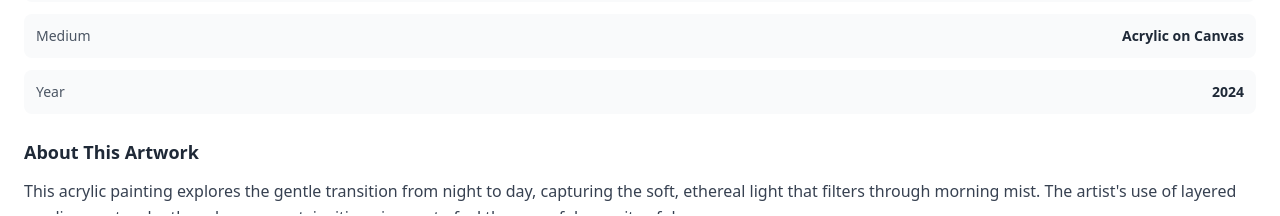
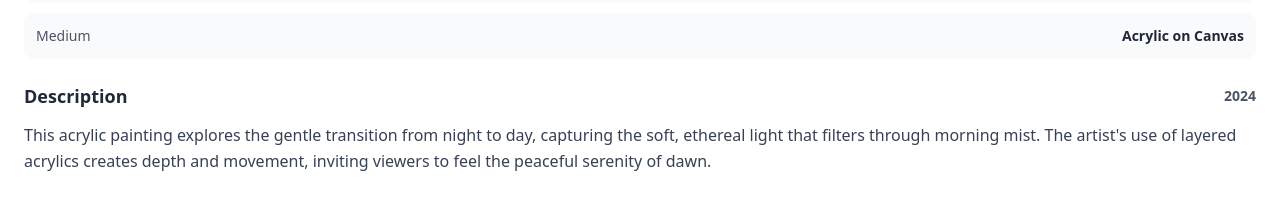
Before and after one commit to sibincbaby/quick-nuxt-creator, a React (Vite) app: page /artwork/1 in a window 1280 px wide. Shown: the part 450-666 px from the top of the page. Built offline with nearby package versions, Linux system fonts and the light colour scheme.

Commit message:
Refactor artwork detail section
Move year to the right edge and simplify the "About This Artwork" header.

```diff
--- a/src/pages/ArtworkDetail.tsx
+++ b/src/pages/ArtworkDetail.tsx
@@ -1,3 +1,4 @@
+
 
 import { useParams, Link } from 'react-router-dom';
 import { ArrowLeft, Share } from 'lucide-react';
@@ -107,15 +108,14 @@ const ArtworkDetail = () => {
             <span className="text-sm font-medium text-gray-600">Medium</span>
             <span className="text-sm font-semibold text-gray-800 text-right">{artwork.details.medium}</span>
           </div>
-          <div className="flex justify-between items-center p-3 bg-gray-50 rounded-lg">
-            <span className="text-sm font-medium text-gray-600">Year</span>
-            <span className="text-sm font-semibold text-gray-800">{artwork.details.year}</span>
-          </div>
         </div>
 
         {/* Description */}
         <div className="mb-8">
-          <h2 className="text-lg font-bold text-gray-800 mb-3">About This Artwork</h2>
+          <div className="flex justify-between items-center mb-3">
+            <h2 className="text-lg font-bold text-gray-800">Description</h2>
+            <span className="text-sm font-semibold text-gray-600">{artwork.details.year}</span>
+          </div>
           <p className="text-gray-700 leading-relaxed">{artwork.longDescription}</p>
         </div>
 
```
